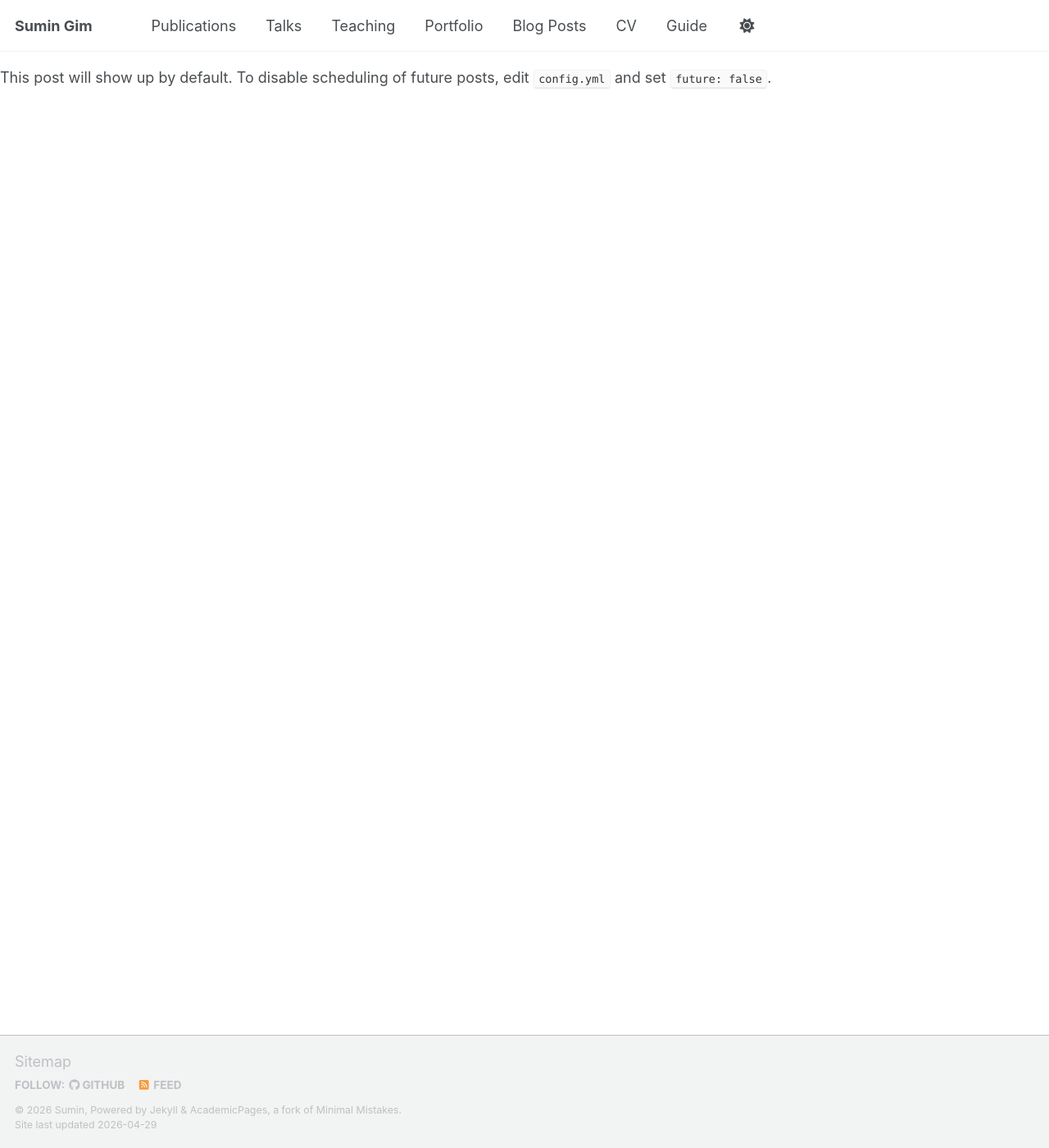
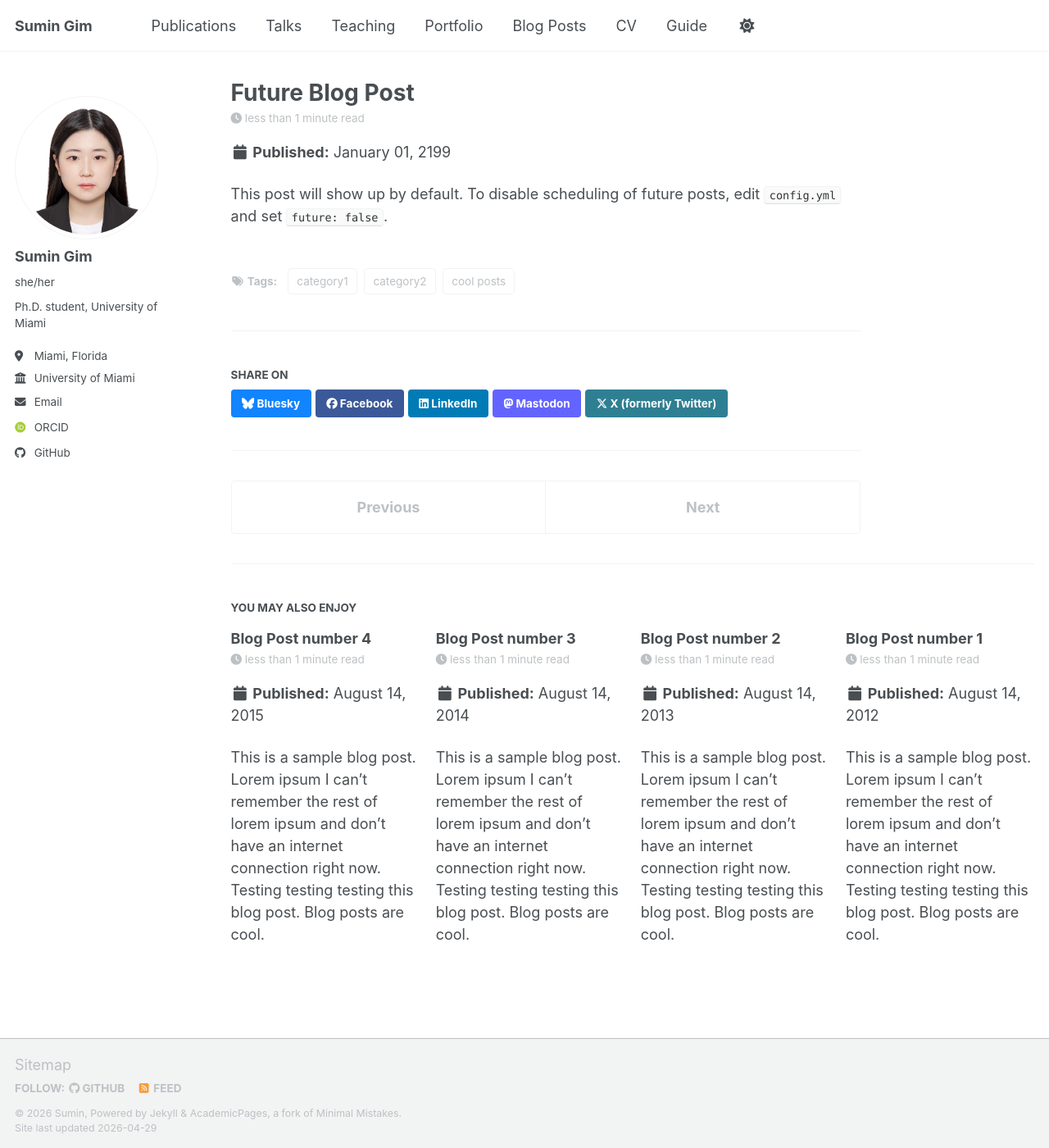
Before and after one commit to std33793/std33793.github.io, a Jekyll site: the page built from _posts/2199-01-01-future-post.md, in a window 1280 px wide and 1400 px high. Shown: the whole window at 82% size. Built offline with Jekyll 4.4.1, drawn with Linux system fonts in a browser that asks for light colours; some web fonts are replaced; a script bundle is joined from its source files by our own code; our own code applies the rules of GitHub Pages for plain Markdown files; library files that are not in the unit come from our copies.

Commit message:
Update _config.yml

```diff
--- a/_config.yml
+++ b/_config.yml
@@ -237,6 +237,17 @@ collections:
 
 # These settings control how pages and collections are included in the site
 defaults:
+  # _posts
+  - scope:
+      path: ""
+      type: posts
+    values:
+      layout: single
+      author_profile: true
+      read_time: true
+      comments: true
+      share: true
+      related: true
   # _pages
   - scope:
       path: ""
```
